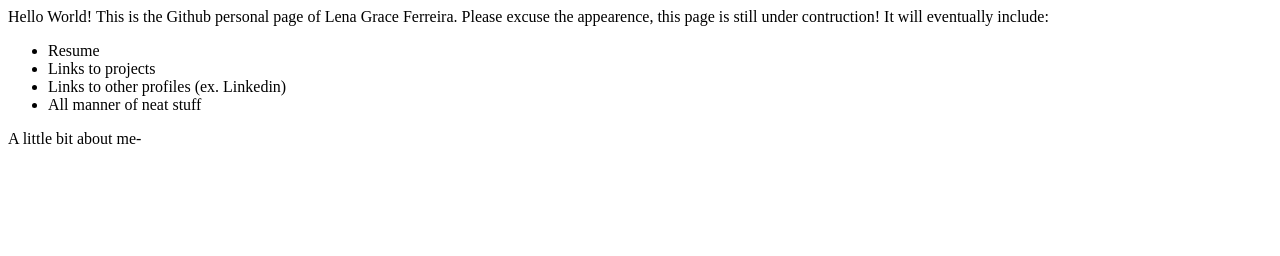
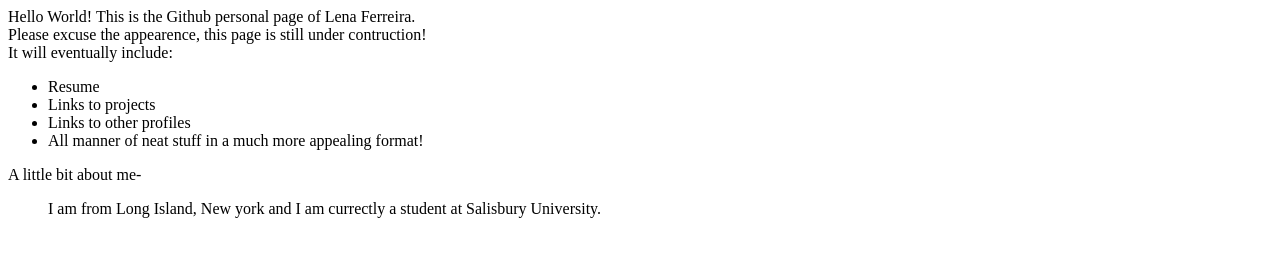
Before and after one commit to lferreira19/lferreira19.github.io, a plain HTML site: page index.html in a window 1280 px wide. Drawn offline with Linux system fonts and the light colour scheme.

Commit message:
Testing changes!

```diff
--- a/index.html
+++ b/index.html
@@ -1,16 +1,20 @@
 Hello World!
 
-This is the Github personal page of Lena Grace Ferreira.
+This is the Github personal page of Lena Ferreira.
+<br>
 Please excuse the appearence, this page is still under contruction!
-
+<br>
 
 It will eventually include:
 
 <ul>
 	<li>Resume</li>
 	<li>Links to projects</li>
-	<li>Links to other profiles (ex. Linkedin)</li>
-	<li>All manner of neat stuff</li>
+	<li>Links to other profiles</li>
+	<li>All manner of neat stuff in a much more appealing format!</li>
 </ul>
 
 A little bit about me-
+ <ul>
+ 	I am from Long Island, New york and I am currectly a student at Salisbury University.
+ </ul>
```
